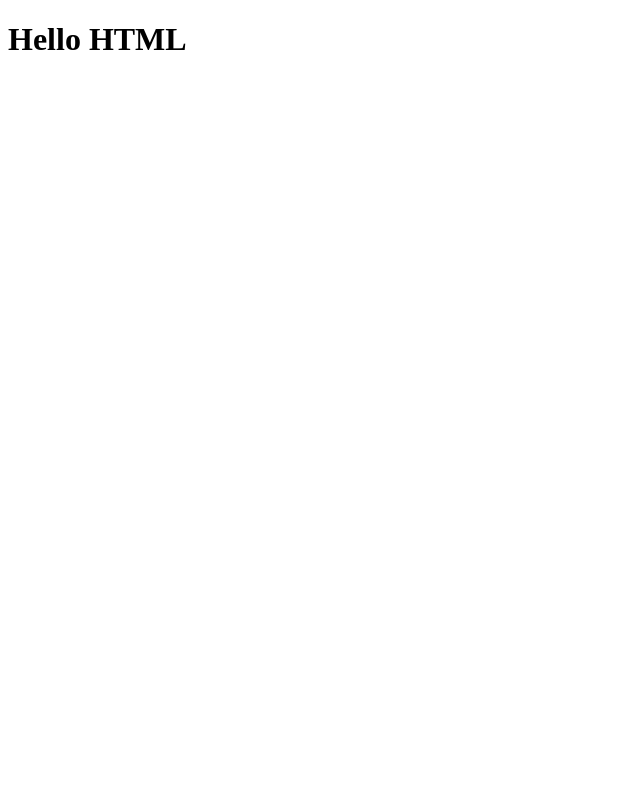
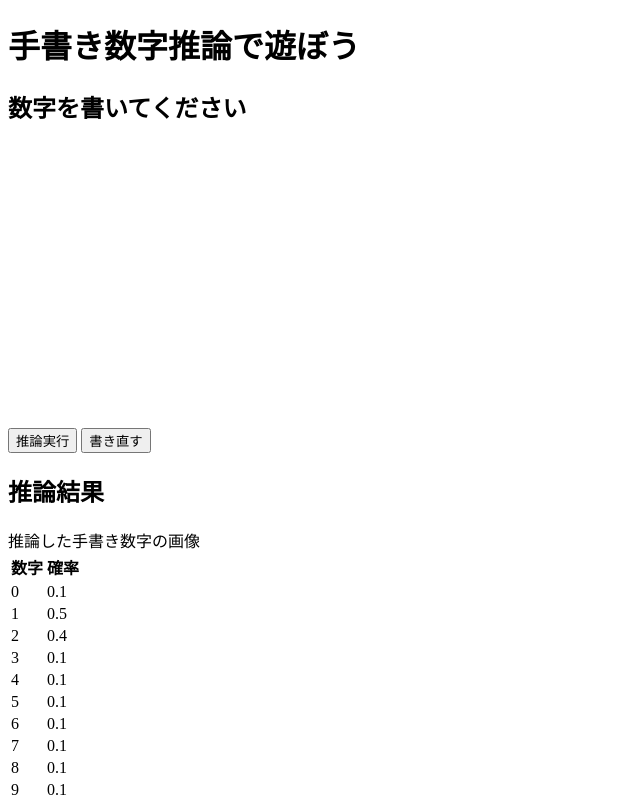
Before and after one commit to UbuntuKosuke/python-web-app, a plain HTML site: page index.html in a window 1280 px wide. Shown: the whole page, without its empty margins (0-640 px from the left). Drawn offline with Linux system fonts and the light colour scheme.

Commit message:
34.手書き文字推論アプリケーションのHTMLを実装

```diff
--- a/index.html
+++ b/index.html
@@ -1,4 +1,76 @@
 <!DOCTYPE html>
-<body>
-  <h1>Hello HTML</h1>
-</body>
+<html lang="en">
+  <head>
+    <meta charset="UTF-8" />
+    <title>mnist-app</title>
+  </head>
+  <body>
+    <header>
+      <h1>手書き数字推論で遊ぼう</h1>
+    </header>
+    <main>
+      <section>
+        <h2>数字を書いてください</h2>
+        <canvas width="280px" height="280px"></canvas>
+        <div>
+          <button>推論実行</button>
+          <button>書き直す</button>
+        </div>
+      </section>
+      <section>
+        <h2>推論結果</h2>
+        <div>推論した手書き数字の画像</div>
+        <table>
+          <thead>
+            <tr>
+              <th>数字</th>
+              <th>確率</th>
+            </tr>
+          </thead>
+          <tbody>
+            <tr>
+              <td>0</td>
+              <td>0.1</td>
+            </tr>
+            <tr>
+              <td>1</td>
+              <td>0.5</td>
+            </tr>
+            <tr>
+              <td>2</td>
+              <td>0.4</td>
+            </tr>
+            <tr>
+              <td>3</td>
+              <td>0.1</td>
+            </tr>
+            <tr>
+              <td>4</td>
+              <td>0.1</td>
+            </tr>
+            <tr>
+              <td>5</td>
+              <td>0.1</td>
+            </tr>
+            <tr>
+              <td>6</td>
+              <td>0.1</td>
+            </tr>
+            <tr>
+              <td>7</td>
+              <td>0.1</td>
+            </tr>
+            <tr>
+              <td>8</td>
+              <td>0.1</td>
+            </tr>
+            <tr>
+              <td>9</td>
+              <td>0.1</td>
+            </tr>
+          </tbody>
+        </table>
+      </section>
+    </main>
+  </body>
+</html>
```
